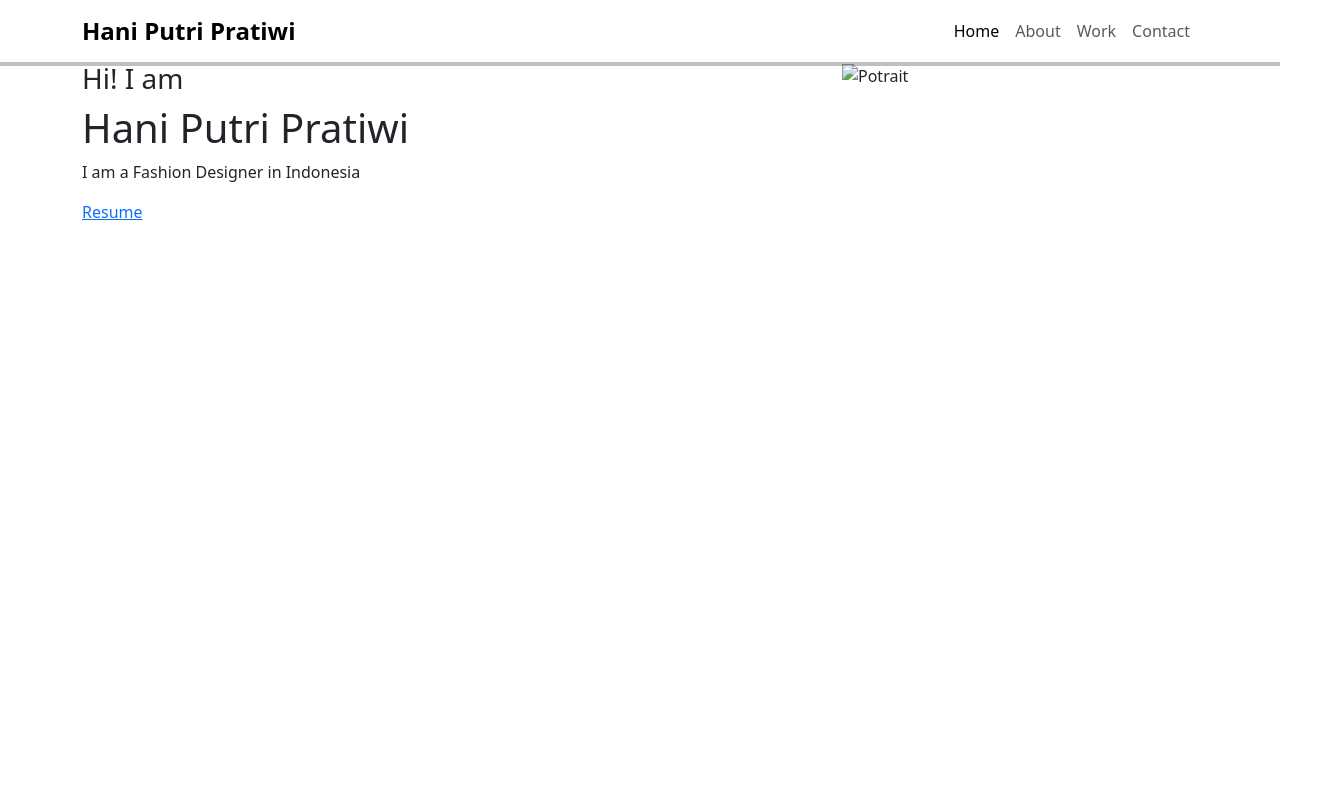
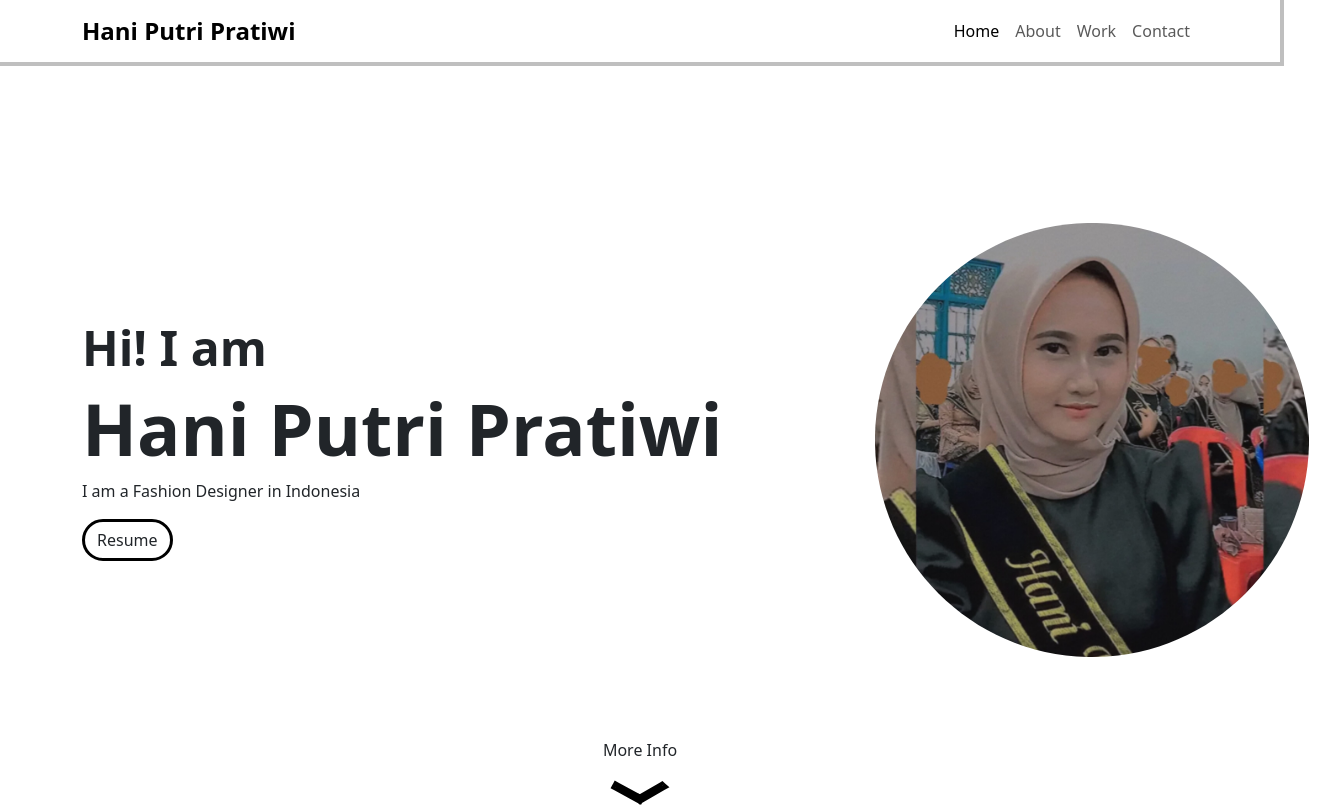
Before and after one commit to HaniPutriPratiwi0111/Portfolio, a plain HTML site: page index.html in a window 1280 px wide. Shown: the whole page, 1342 px wide, since content can reach past the window. Drawn offline with nearby package versions, Linux system fonts and the light colour scheme.

Commit message:
add home

```diff
--- a/index.html
+++ b/index.html
@@ -34,16 +34,20 @@
         </div>
     </nav>
     <section id="home" class="home container">
-        <div class="row">
+        <div class="row d-flex align-items-center">
             <div class="col-8">
-                <h3>Hi! I am</h3>
-                <h1>Hani Putri Pratiwi</h1>
+                <h3 class="fw-semibold">Hi! I am</h3>
+                <h1 class="fw-bold">Hani Putri Pratiwi</h1>
                 <p>I am a Fashion Designer in Indonesia</p>
-                <a href="images/potrait.png" download="">Resume</a>
+                <a class="btn button" href="Images (2)/potoroit.png" download="">Resume</a>
             </div>
             <div class="col-4">
-                <img src="images/potrait.png" alt="Potrait">
+                <img src="Images (2)/potoroit.png" alt="Potrait">
             </div>
+        </div>
+        <div class="arrow w-100 d-flex align-items-center flex-column mt-5">
+            <a class="text-decoration-none text-dark" href="#about">More Info</a>
+            <img id="arrow" class="mt-2" src="Images (2)/arrow.svg" alt="arrow icon">
         </div>
     </section>
     <script src="https://cdn.jsdelivr.net/npm/@popperjs/core@2.11.8/dist/umd/popper.min.js" integrity="sha384-I7E8VVD/ismYTF4hNIPjVp/Zjvgyol6VFvRkX/vR+Vc4jQkC+hVqc2pM8ODewa9r" crossorigin="anonymous"></script>
--- a/style.css
+++ b/style.css
@@ -1,4 +1,49 @@
+section {
+    padding-top: 128px;
+}
+
+.btn.button {
+    border: 3px solid black;
+    border-radius: 24px;
+}
+
+.btn.button:hover {
+    border: 3px solid black;
+    background-color: black;
+    color: white;
+}
+
 .navbar {
     background-color: white;
     box-shadow: 0 0 0 4px rgba(0, 0, 0, 0.25);
 }
+
+.home h1 {
+    font-size: 72px;
+}
+
+.home h3 {
+    font-size: 48px;
+}
+
+.home .arrow img {
+    width: 60px;
+}
+
+#arrow {
+    animation: 2s upDown infinite;
+}
+
+@keyframes upDown {
+    0% {
+        transform: translateY(0);
+    }
+
+    50% {
+        transform: translateY(10px);
+    }
+
+    100% {
+        transform: translateY(0);
+    }
+}
```
